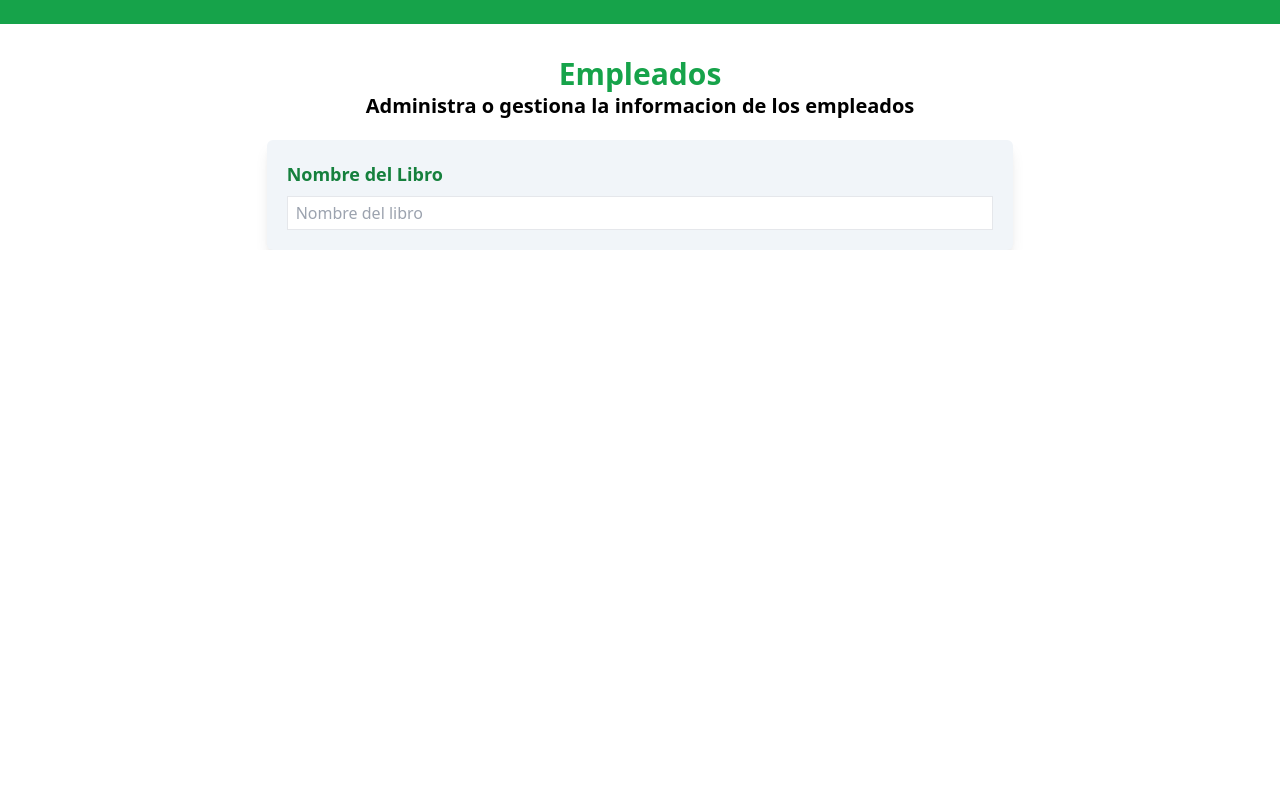
After one commit to AlejandroEs04/SisBiblioteca, a PHP site: template views/admin/empleadosAdmin.php in a window 1280 px wide. The commit adds this page. Run offline with PHP 8.4, Linux system fonts and the light colour scheme; the template is opened without the code that fills it, so the values that code supplies are empty; style sheets or scripts are compiled from the project's sources.

Commit message:
"Commit by Alejandro Estrada"

```diff
--- a/models/Prestamo.php
+++ b/models/Prestamo.php
@@ -21,4 +21,10 @@ class Prestamo extends ActiveRecord {
         $this->fechaInicio = $args['fechaInicio'] ?? '';
         $this->fechaFin = $args['fechaFin'] ?? '';
     }
+
+    public static function crearDetPrestamo($prestamoID, $libroID) {
+        $query = 'CALL crearDetPrestamo( ' . $prestamoID . ', ' . $libroID . ' )';
+        $resultado = self::$db->query($query);
+        return $resultado;
+    }
 }
--- /dev/null
+++ b/views/admin/empleadosAdmin.php
@@ -0,0 +1,20 @@
+<div class="flex flex-col items-center overflow-y-auto" >
+    <div class="w-full md:w-2/3" >
+        <div class="text-center" >
+            <h1 class="font-bold text-3xl text-green-600" >Empleados</h1>
+            <p class="text-xl font-bold" >Administra o gestiona la informacion de los empleados</p>
+        </div>
+
+        <form class="flex flex-col items-center bg-slate-100 shadow-lg p-5 rounded-md mt-5 gap-3" action="/add-books" method="POST" >
+            <div class="flex flex-col gap-2 w-full" >
+                <label class="text-lg font-bold text-green-700" >Nombre del Libro</label>
+                <input
+                    type="text"
+                    name="nombre"
+                    placeholder="Nombre del libro"
+                    class="px-2 py-1 border-b border"
+                >
+            </div>
+        </form>
+    </div>
+</div>
--- a/views/layout.php
+++ b/views/layout.php
@@ -4,7 +4,7 @@
         <meta charset="UTF-8">
         <meta http-equiv="X-UA-Compatible" content="IE=edge">
         <meta name="viewport" content="width=device-width, initial-scale=1.0">
-        <link rel="stylesheet" href="dist/output.css">
+        <link rel="stylesheet" href="/dist/output.css">
         <title>Bookstacker</title>
     </head>
     <body class="flex-1" >
```
Also changed, not shown: Router.php (+4 -4 lines), controllers/AdminController.php (+11 -0 lines), controllers/PaginasController.php (+7 -0 lines), public/index.php (+10 -0 lines), views/admin/index.php (added, +8 -0 lines).
